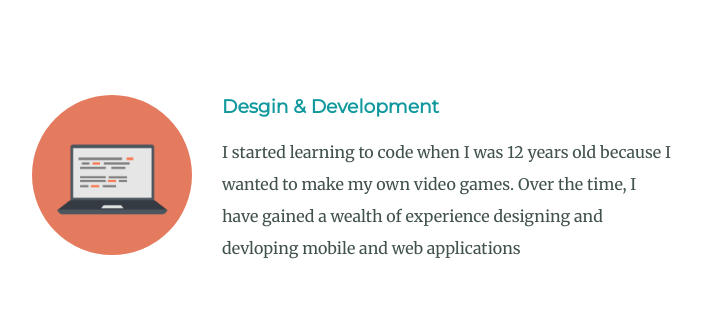
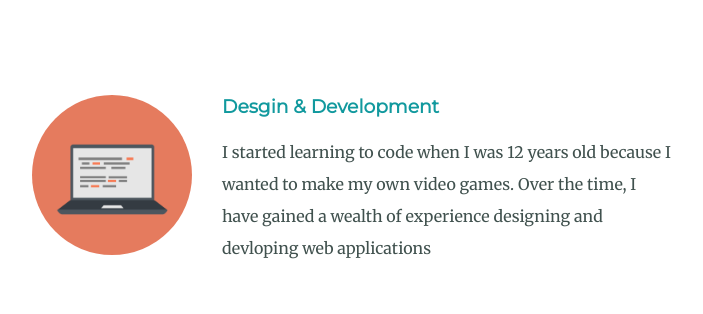
Before and after one commit to Sarthak3003/Demo-Site, a plain HTML site: page index.html in a window 1280 px wide. Shown: the part 1540-1854 px from the top of the page, without its empty margins (288-991 px from the left). Drawn offline with Linux system fonts and the light colour scheme.

Commit message:
updated class

```diff
--- a/index.html
+++ b/index.html
@@ -32,7 +32,7 @@
       <div class="skill-row">
         <img class="computer" src="images\computer.png" alt="">
         <h3>Desgin & Development</h3>
-        <p>I started learning to code when I was 12 years old because I wanted to make my own video games. Over the time, I have gained a wealth of experience designing and devloping mobile and web applications</p>
+        <p>I started learning to code when I was 12 years old because I wanted to make my own video games. Over the time, I have gained a wealth of experience designing and devloping web applications</p>
       </div>
       <div class="skill-row">
         <img class="chillies" src="images\chillies.png" alt="">
```
